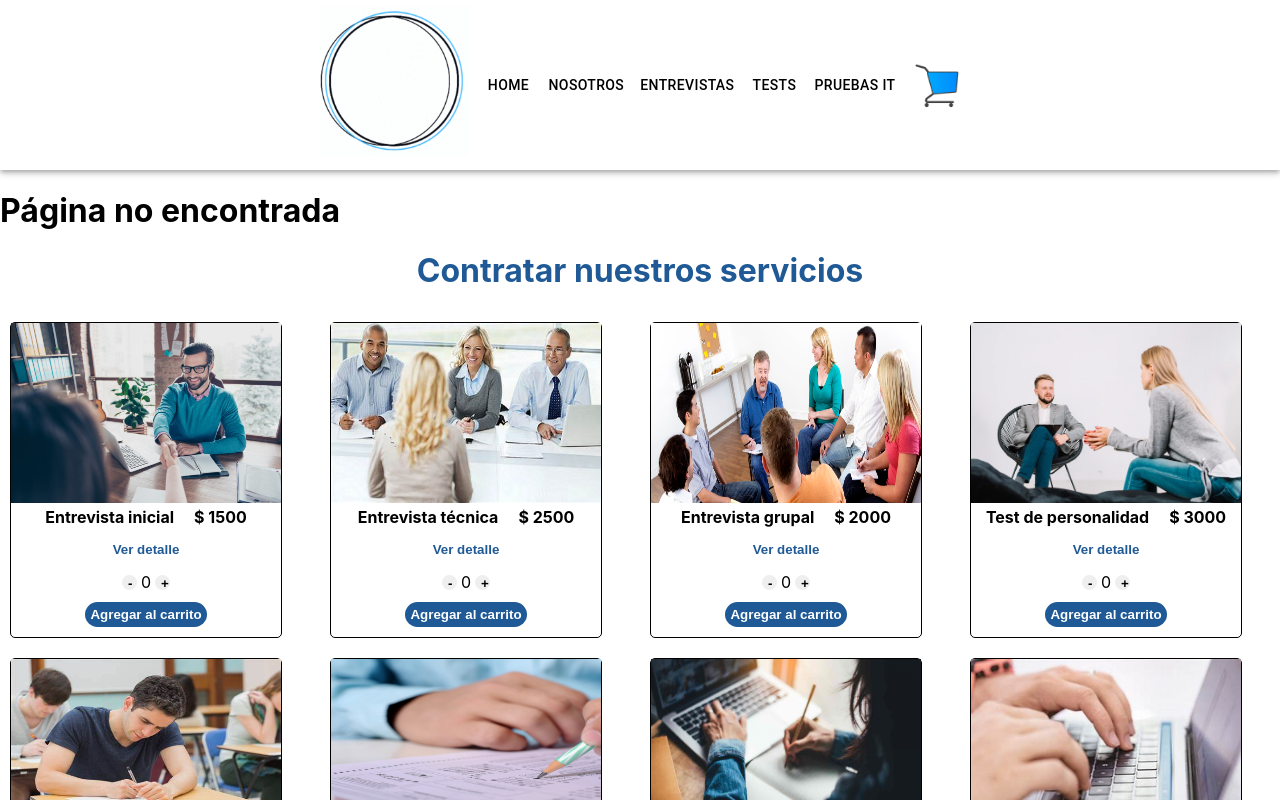
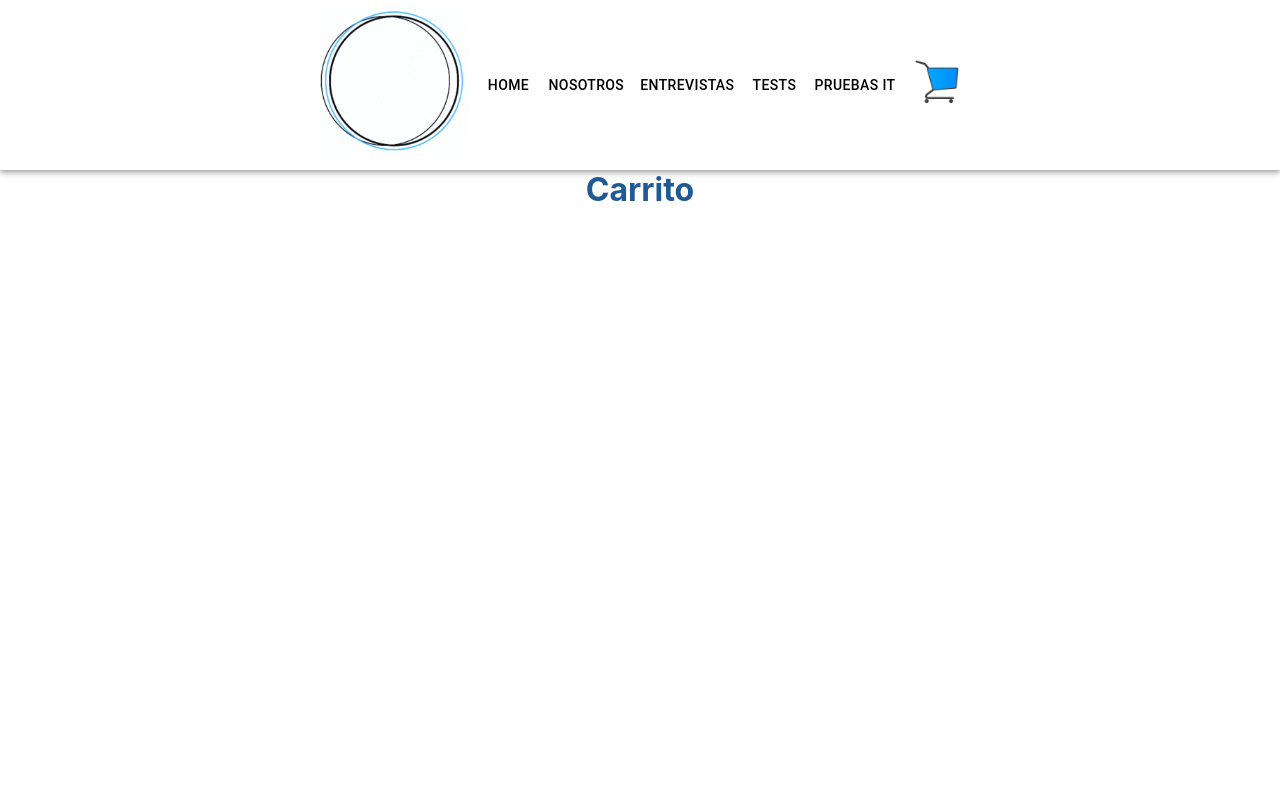
Before and after one commit to paolaChiappetta/CreacionAppReactChiappetta, a React (Create React App) app: page /cart in a window 1280 px wide. Shown: the top 800 px of the page. Built offline with nearby package versions, Linux system fonts and the light colour scheme.

Commit message:
cartContext

```diff
--- a/src/App.js
+++ b/src/App.js
@@ -5,20 +5,24 @@ import Home from './pages/Home';
 import FilterItemList from './pages/ItemListFiltered';
 import ItemDetail from './pages/ItemDetail';
 import NotFound from './pages/NotFound';
+import CartPage from './pages/CartPage';
+import { CartProvider } from './context/CartContext';
 
 function App() {
   return (
     <>
-
+    <CartProvider>
       <BrowserRouter>
       <NavBar />
         <Routes>
             <Route path='/' element={<Home />} />
             <Route path='/services/:category' element={<FilterItemList />} />
             <Route path='/service/:id' element={<ItemDetail />} />
+            <Route path='/cart' element={<CartPage/>} />
             <Route path='*' element={<NotFound />}/>
         </Routes>
       </BrowserRouter>
+    </CartProvider>
     </>
   );
 }
--- a/src/components/Cart/Cart.js
+++ b/src/components/Cart/Cart.js
@@ -1,10 +1,11 @@
 import './Cart.css';
 import Button from '@mui/material/Button';
-import icon from './cartIcon.png'
+import icon from './cartIcon.png';
+import { Link } from 'react-router-dom';
 
 const Cart = () => {
     return (
-        <Button><img src={icon} alt='' className='cartIcon'/></Button>
+        <Button><Link style={{ textDecoration: 'none', color: 'inherit' }} to="/cart"><img src={icon} alt='' className='cartIcon'/></Link></Button>
       );
 }
 
--- a/src/components/Item/Item.js
+++ b/src/components/Item/Item.js
@@ -9,7 +9,7 @@ const Item = ({item}) => {
             <h4 className='itemName'>{item.name}</h4>
             <p className='itemPrice'>$ {item.price}</p><br/>
             <button className='watchDetailButton'><Link style={{ textDecoration: 'none', color: 'inherit' }} to={`service/${item.id}`}>Ver detalle</Link></button>
-            <ItemCount stock={item.stock} />
+            <ItemCount item={item} />
         </div>
       );
 }
--- a/src/components/ItemCount/ItemCount.js
+++ b/src/components/ItemCount/ItemCount.js
@@ -1,11 +1,14 @@
-import {useState} from "react";
-import './ItemCount.css'
+import {useContext, useState} from "react";
+import './ItemCount.css';
+import CartContext from "../../context/CartContext";
 
-const ItemCount = ({stock, setShowFinishButton}) => {
+const ItemCount = ({setShowFinishButton, item}) => {
     const[count, setCount] = useState(0);
 
+    const {addItemToCart} = useContext(CartContext);
+
     const addCount = () => {
-        if(stock > count){
+        if(item.stock > count){
             setCount(count + 1);
         }
     }
@@ -18,7 +21,7 @@ const ItemCount = ({stock, setShowFinishButton}) => {
 
     const onAdd = () => {
         if(count > 0){
-            console.log(`Se han agregado ${count} unidades de este servicio`);
+            addItemToCart(item);
             setShowFinishButton(true);
         }
     }
--- a/src/components/ItemDetail/ItemDetail.js
+++ b/src/components/ItemDetail/ItemDetail.js
@@ -13,8 +13,8 @@ const ItemDetail = ({item}) => {
                 {!showFinishButton ?
                 <div>
                     <ItemCount className='itemCount'
-                    stock={item.stock}
                     setShowFinishButton={setShowFinishButton}
+                    item={item}
                     />
                 </div>
                 :
--- a/src/components/ItemListContainer/ItemListContainer.css
+++ b/src/components/ItemListContainer/ItemListContainer.css
@@ -2,3 +2,8 @@
     text-align: center;
     color: #1f5996;
 }
+
+.itemList{
+    display: grid;
+    grid-template-columns: 1fr 1fr 1fr 1fr;
+}
--- /dev/null
+++ b/src/context/CartContext.js
@@ -0,0 +1,38 @@
+import { createContext, useState } from "react";
+
+const CartContext = createContext();
+
+const CartProvider = ({children}) => {
+    const [cartItems, setCartItems] = useState([]);
+
+    const itemFounded = (newItem) => {
+        return cartItems.find(cartItem => cartItem.id === newItem.id)
+    }
+
+    const addItemToCart = (item) => {
+        const cartItem = itemFounded(item);
+        if(cartItem === undefined){
+            setCartItems(cartItems => [...cartItems, item]);
+            console.log("Servicio agregado al carrito");
+            //pendiente generar un componente como cartItem para agregar cantidad, borrado, etc
+        }else{
+            console.log("El servicio ya se encuentra en el carrito");
+            //faltan mensajes para el usuario
+        }
+
+    }
+
+    const data = {
+        cartItems,
+        addItemToCart
+    };
+
+    return (
+        <CartContext.Provider value={data}>
+            {children}
+        </CartContext.Provider>
+    )
+}
+
+export default CartContext;
+export {CartProvider};
--- /dev/null
+++ b/src/pages/CartPage.js
@@ -0,0 +1,27 @@
+import { useContext } from "react";
+import CartContext from "../context/CartContext";
+import './Pages.css';
+import Item from "../components/Item/Item";
+
+const CartPage = () => {
+    const {cartItems} = useContext(CartContext);
+    return (
+    <div className='title'>
+        <h1>Carrito</h1>
+        <div className='itemList'>
+            {cartItems.map((item) => {
+                return (
+
+                        <div className='box' key={item.id}>
+                            <Item item={item}/>
+                        </div>
+
+
+                );
+            })}
+        </div>
+    </div>
+    )
+}
+
+export default CartPage
--- a/src/pages/NotFound.js
+++ b/src/pages/NotFound.js
@@ -1,9 +1,10 @@
 import ItemListContainer from '../components/ItemListContainer/ItemListContainer';
+import './Pages.css';
 
 const NotFound = () => {
     return (
     <>
-    <div className='itemListContainer'>
+    <div className='title'>
         <h1>Página no encontrada</h1>
     </div>
     <div className='itemListContainer'>
--- /dev/null
+++ b/src/pages/Pages.css
@@ -0,0 +1,31 @@
+* {
+    padding: 0;
+    margin: 0;
+}
+
+.title{
+    text-align: center;
+    color: #1f5996;
+}
+
+.itemList{
+    display: grid;
+    grid-template-rows: 1fr;
+    grid-template-columns: 1fr 1fr 1fr 1fr;
+}
+
+.box
+{
+    display: flex;
+    flex-direction: column;
+    align-items: center;
+    text-align: center;
+    justify-content: center;
+    margin: 10px;
+    border-color: black;
+    border-width: 1px;
+    border-style: solid;
+    background-color: rgba(255, 255, 255, 0.3);
+    border-radius: 5px;
+    width: 270px;
+}
```
Lines whose indentation alone changed are shown as unchanged.
